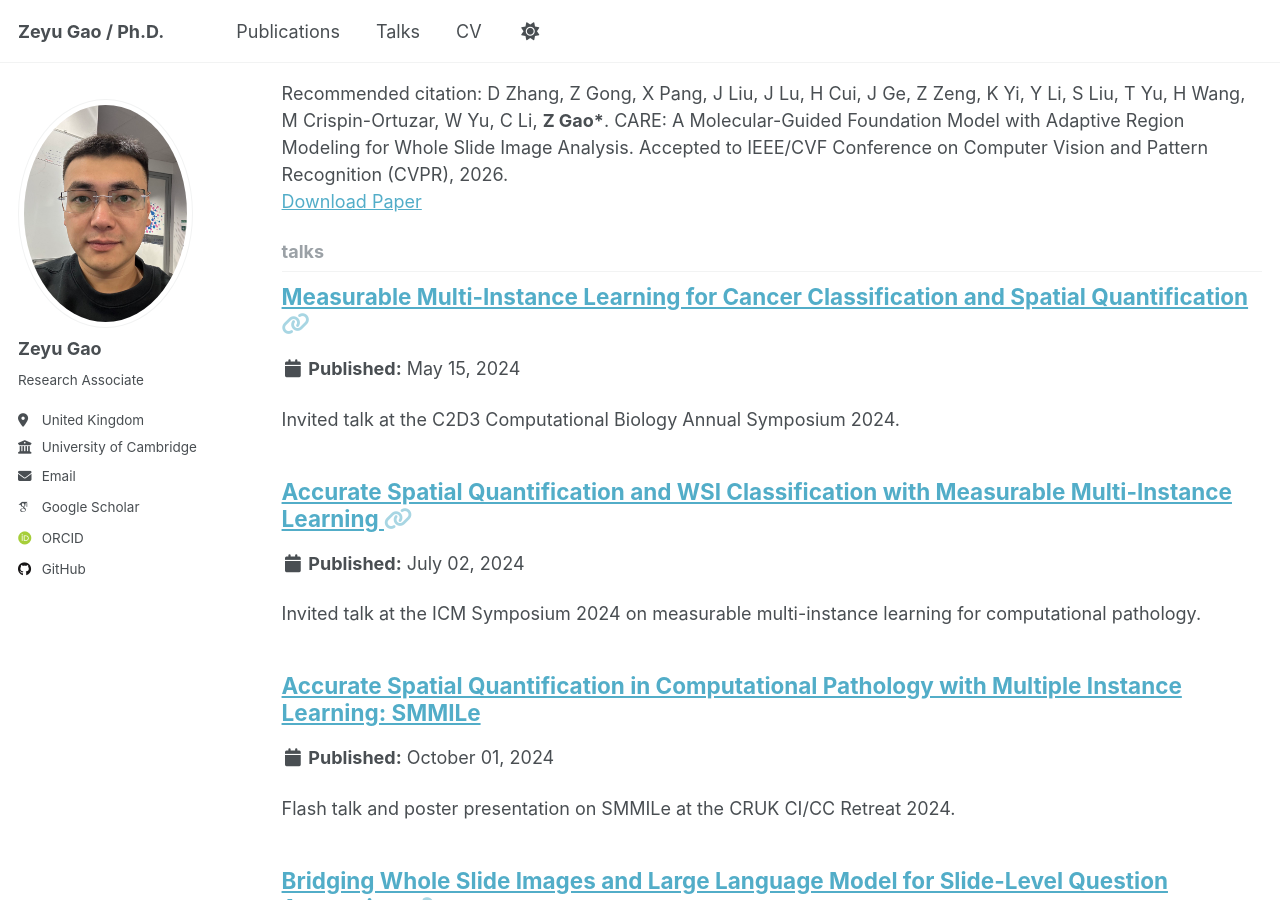
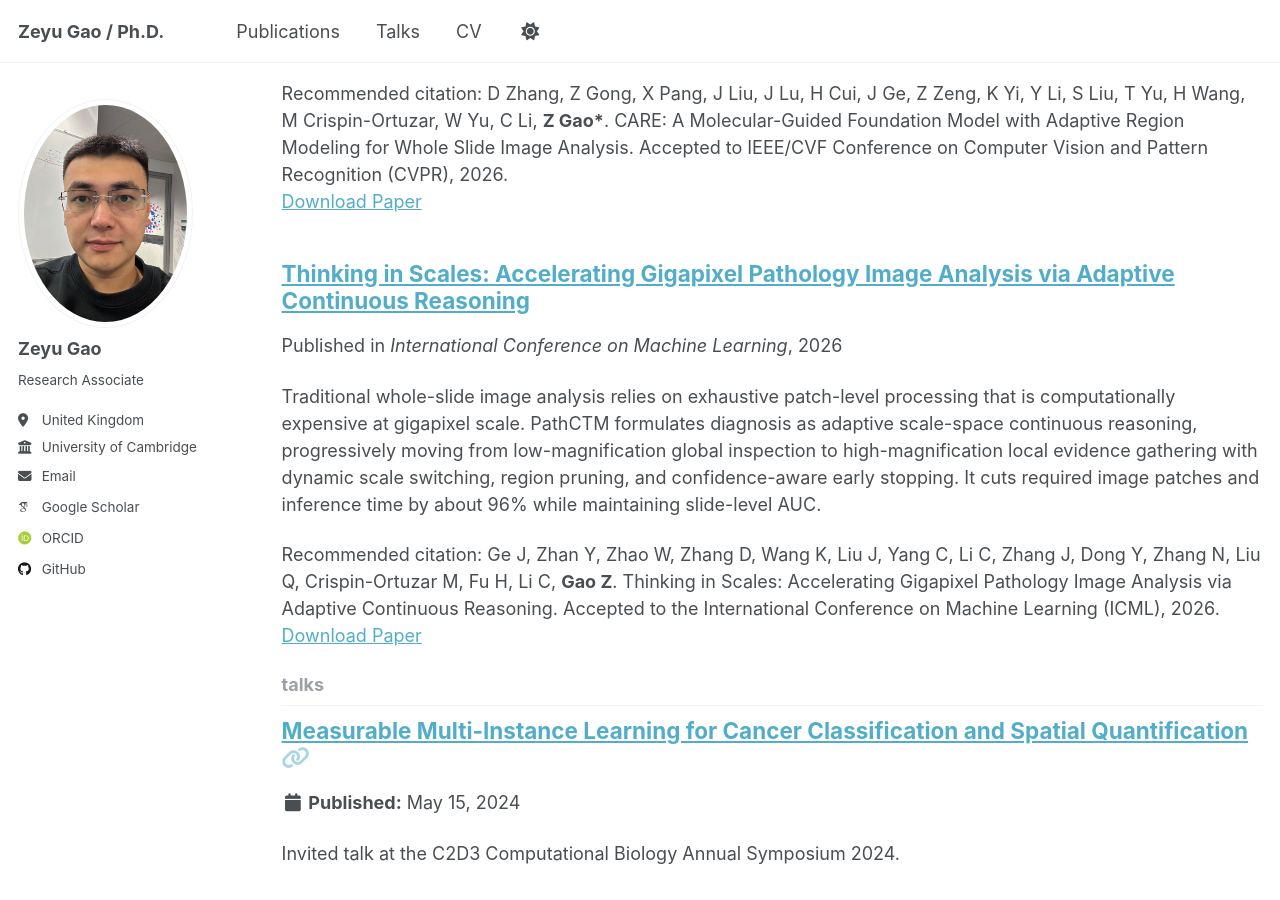
Before and after one commit to ZeyuGaoAi/ZeyuGaoAi.github.io, a Jekyll site: the page built from _pages/collection-archive.html, in a window 1280 px wide and 900 px high, scrolled down 10133 px. Built offline with Jekyll 4.4.1, drawn with Linux system fonts in a browser that asks for light colours; some web fonts are replaced; a script that is not in the unit is left out.

Commit message:
Add ICML 2026 PathCTM publication

```diff
--- a/_includes/archive-single-talk.html
+++ b/_includes/archive-single-talk.html
@@ -26,10 +26,9 @@
       </div>
     {% endif %}
     <h2 class="archive__item-title" itemprop="headline">
+      <a href="{{ base_path }}{{ post.url }}" rel="permalink">{{ title }}</a>
       {% if post.link %}
-        <a href="{{ post.link }}">{{ title }}</a> <a href="{{ base_path }}{{ post.url }}" rel="permalink"><i class="fa fa-link" aria-hidden="true" title="permalink"></i><span class="sr-only">Permalink</span></a>
-      {% else %}
-        <a href="{{ base_path }}{{ post.url }}" rel="permalink">{{ title }}</a>
+        <a href="{{ post.link }}"><i class="fa fa-up-right-from-square" aria-hidden="true" title="external link"></i><span class="sr-only">External link</span></a>
       {% endif %}
     </h2>
     {% if post.read_time %}
--- /dev/null
+++ b/_publications/ICML2026_PathCTM.md
@@ -0,0 +1,14 @@
+---
+title: "Thinking in Scales: Accelerating Gigapixel Pathology Image Analysis via Adaptive Continuous Reasoning"
+collection: publications
+category: conferences
+date: 2026-05-19
+venue: 'International Conference on Machine Learning'
+shortvenue: 'ICML'
+paperurl: https://arxiv.org/abs/2605.19491
+codeurl: https://github.com/JSGe-AI/PathCTM
+header:
+  teaser: "papers/ICML2026_PathCTM.png"
+citation: 'Ge J, Zhan Y, Zhao W, Zhang D, Wang K, Liu J, Yang C, Li C, Zhang J, Dong Y, Zhang N, Liu Q, Crispin-Ortuzar M, Fu H, Li C, <strong>Gao Z</strong>. Thinking in Scales: Accelerating Gigapixel Pathology Image Analysis via Adaptive Continuous Reasoning. Accepted to the International Conference on Machine Learning (ICML), 2026.'
+excerpt: 'Traditional whole-slide image analysis relies on exhaustive patch-level processing that is computationally expensive at gigapixel scale. PathCTM formulates diagnosis as adaptive scale-space continuous reasoning, progressively moving from low-magnification global inspection to high-magnification local evidence gathering with dynamic scale switching, region pruning, and confidence-aware early stopping. It cuts required image patches and inference time by about 96% while maintaining slide-level AUC.'
+---
```
Also changed, not shown: _pages/about.md (+13 -0 lines), images/papers/ICML2026_PathCTM.png (added), images/venue-badges/icml.svg (added), 1 other file.
